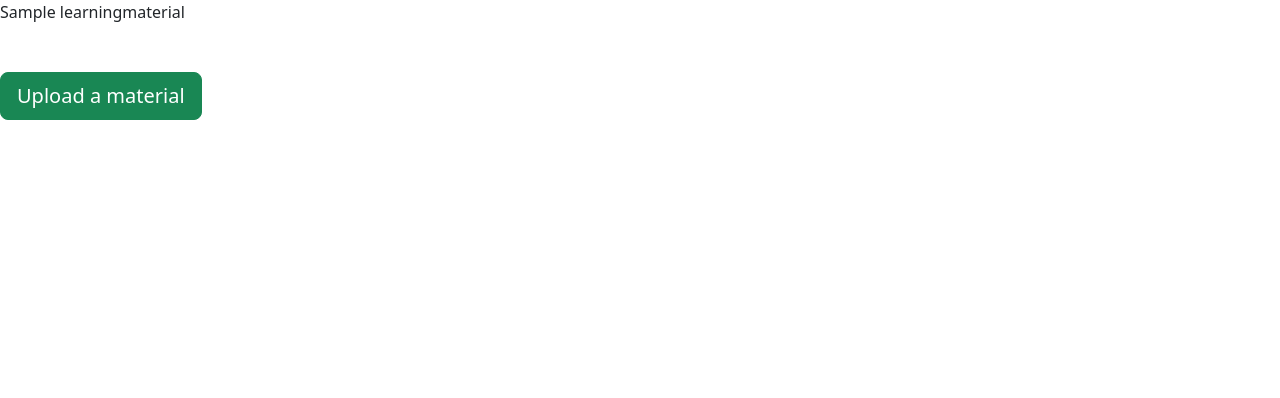
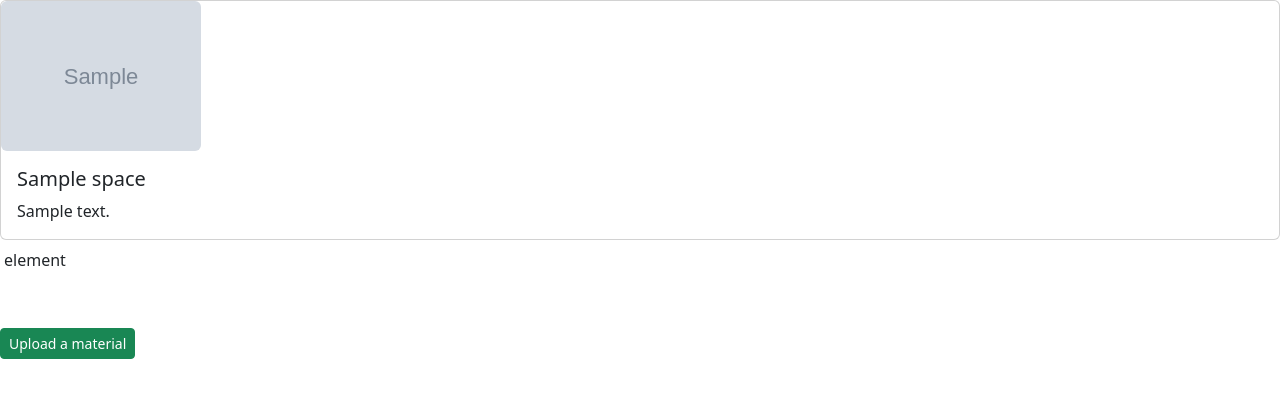
Before and after one commit to SerdarApaydin/BounSWE573-2022Spring, a Django app: page /space/1 in a window 1280 px wide. Shown: the part 56-454 px from the top of the page. Run offline with Django 4.2, Linux system fonts and the light colour scheme; tables that the repository leaves empty hold one stand-in row (values such as "Sample post"); grey boxes marked "Sample" are stand-in pictures.

Commit message:
Space page display updated

```diff
--- a/templates/space/space_page.html
+++ b/templates/space/space_page.html
@@ -5,16 +5,25 @@
 {% include 'space/space_navbar.html' %}
 
 <html>
-
+  <div class="col mx-auto">
+    <div class="card mx-auto" style="width: auto;">
+        <img src={{space.spaceImage.url}} class="rounded float-left" alt="..." style="width: 200px">
+        <div class="card-body">
+        <h5 class="card-title">{{space.name}}</h5>
+        <p class="card-text">{{space.description}}</p>
+        </div>
+    </div>
+  </div>
 
   <div class="row">
-    <div class="col mx-auto">
+    <ul class="list-group list-group-flush">
       {% for element in learningMaterials %}
-          {{ element }}
+      <a href="" class="list-group-item list-group-item-action">element</a>
       {% endfor %}
+    </ul>
     </div>
   <div class="mt-5">
-    <a class="btn btn-success btn-lg" aria-current="page" href="/space/{{space.id}}/upload">Upload a material</a>
+    <a class="btn btn-success btn-sm" aria-current="page" href="/space/{{space.id}}/upload">Upload a material</a>
   </div>
 
 </html>
```
Also changed, not shown: templates/space/upload_file.html (+1 -27 lines).
